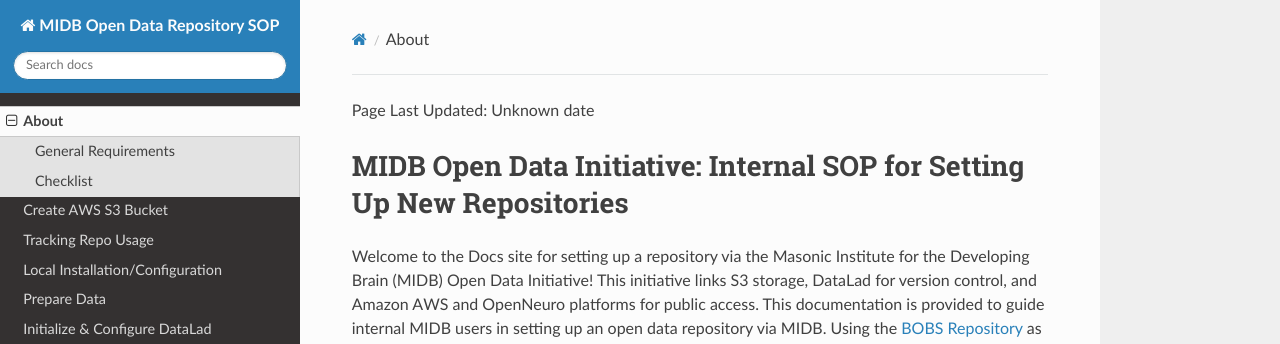
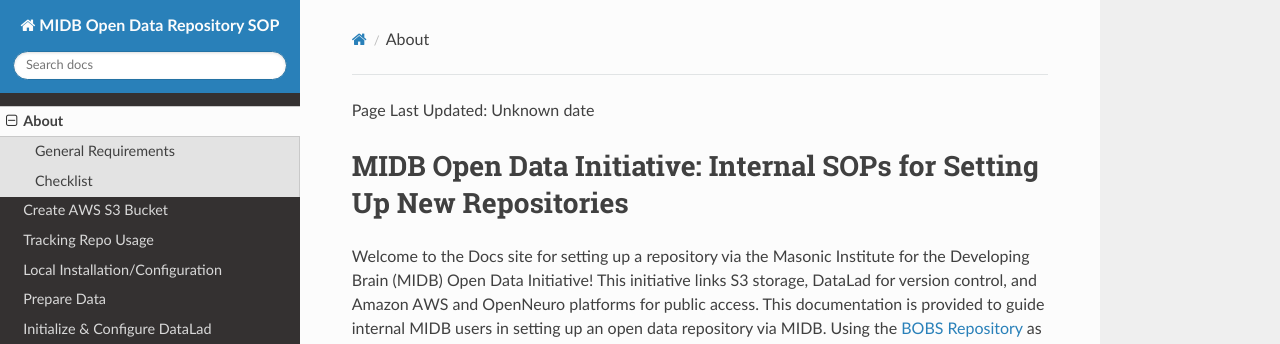
Before and after one commit to DCAN-Labs/opendatainit-docs, an MkDocs documentation site: the page built from docs/index.md, in a window 1280 px wide and 900 px high. Shown: the top 344 px of the window. Built offline with MkDocs 1.6.1, drawn with Linux system fonts in a browser that asks for light colours; nearby versions of some CDN libraries.

Commit message:
Fix typo in SOP title for repository setup

```diff
--- a/docs/index.md
+++ b/docs/index.md
@@ -1,4 +1,4 @@
-# MIDB Open Data Initiative: Internal SOP for Setting Up New Repositories
+# MIDB Open Data Initiative: Internal SOPs for Setting Up New Repositories
 
 Welcome to the Docs site for setting up a repository via the Masonic Institute for the Developing Brain (MIDB) Open Data Initiative! This initiative links S3 storage, DataLad for version control, and Amazon AWS and OpenNeuro platforms for public access. This documentation is provided to guide internal MIDB users in setting up an open data repository via MIDB. Using the [BOBS Repository](https://bobsrepository.readthedocs.io) as an example use case, it covers:
 
```
